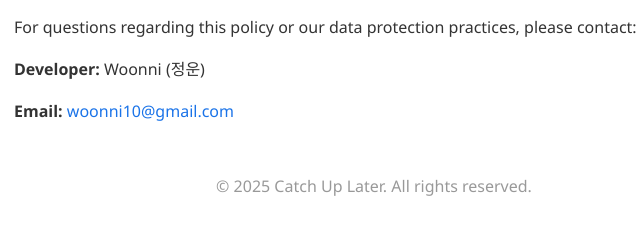
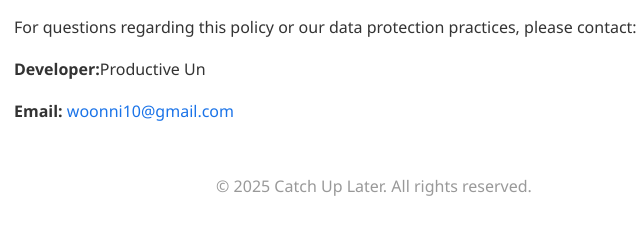
Before and after one commit to unjeong/Catch-Up-Later, a browser extension: page privacy.html in a window 1280 px wide. Shown: the part 2641-2871 px from the top of the page, 266-906 px from the left. Drawn offline with Linux system fonts and the light colour scheme.

Commit message:
Update developer name in privacy policy

```diff
--- a/privacy.html
+++ b/privacy.html
@@ -146,7 +146,7 @@
 
         <h2>Contact Us</h2>
         <p>For questions regarding this policy or our data protection practices, please contact:</p>
-        <p><strong>Developer:</strong> Woonni (정운)</p>
+        <p><strong>Developer:</strong>Productive Un</p>
         <p><strong>Email:</strong> <a href="mailto:woonni10@gmail.com">woonni10@gmail.com</a></p>
 
         <p style="text-align: center; color: #999; margin-top: 50px;">&copy; 2025 Catch Up Later. All rights reserved.</p>
```
